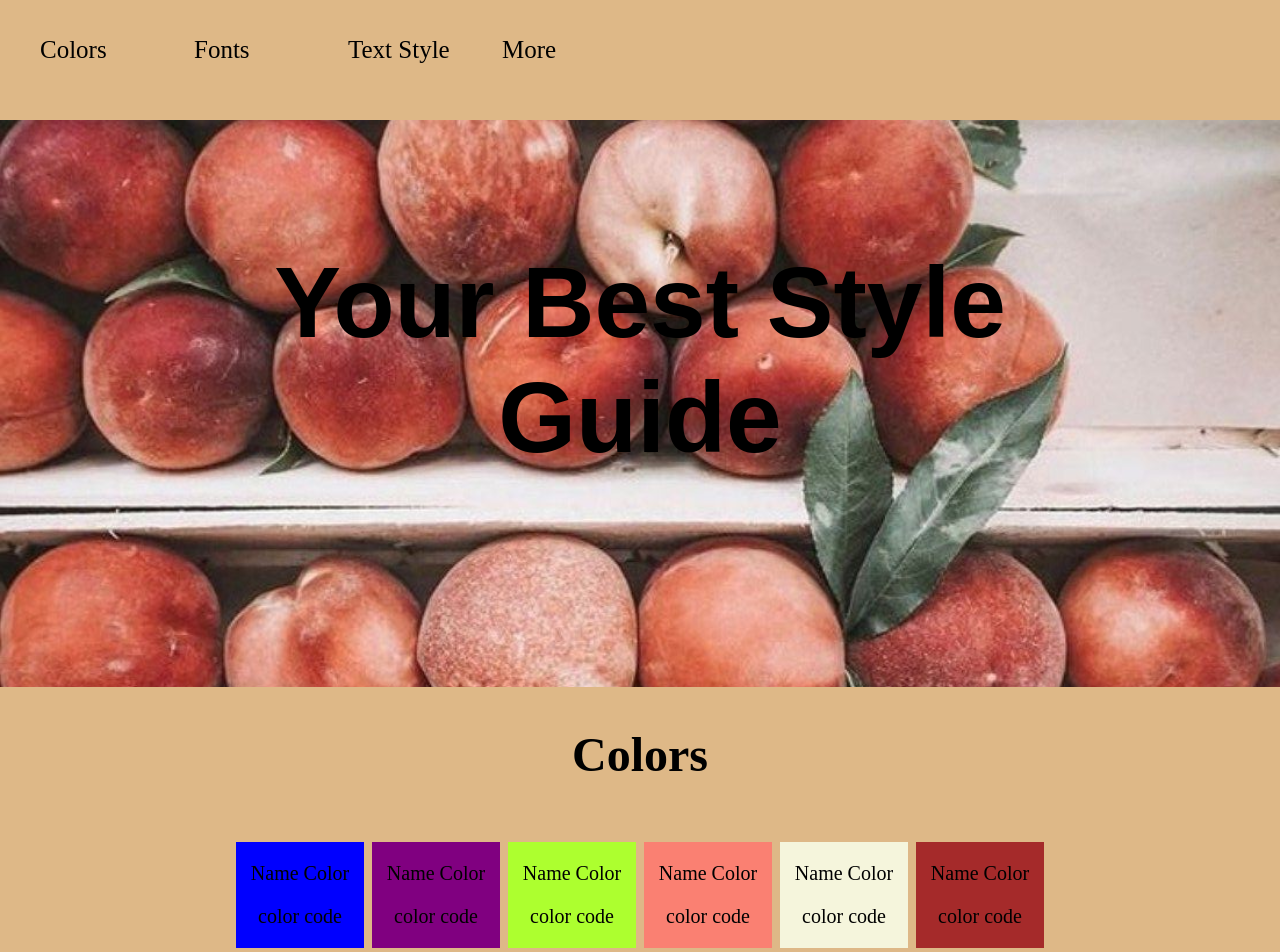
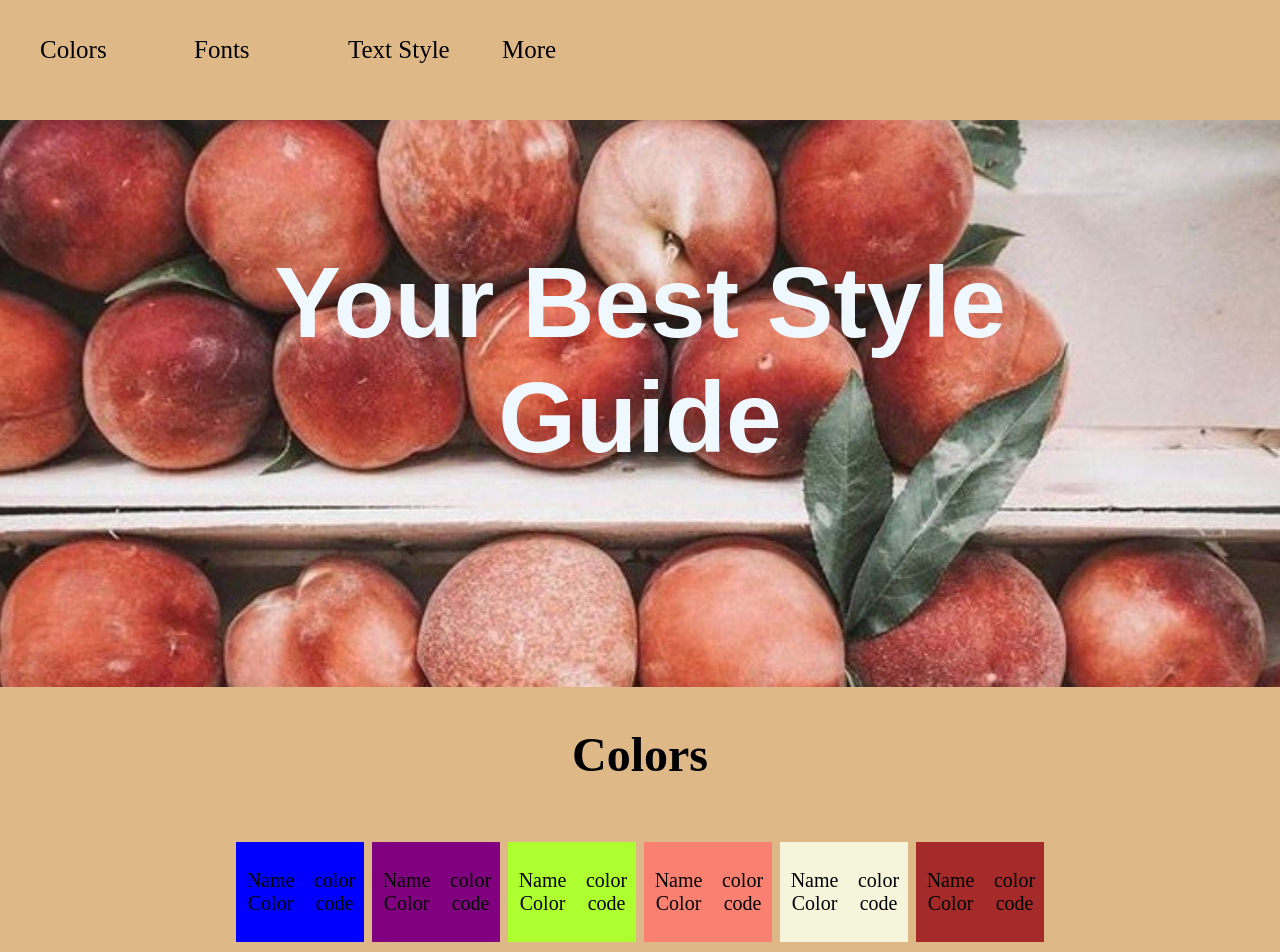
Before and after one commit to rebvital/website-design-system-starting, a plain HTML site: page starting/index.html in a window 1280 px wide. Shown: the top 952 px of the page. Drawn offline with Linux system fonts and the light colour scheme; a web font is replaced by a local one.

Commit message:
Update styles.css

```diff
--- a/starting/styles.css
+++ b/starting/styles.css
@@ -14,7 +14,7 @@ nav{
     height: 15%;
 }
 nav li {
-    display: inline-block;
+    display: inline-flex;
     position: relative;
     top: 20px;
     width: 150px;
@@ -44,6 +44,7 @@ a {
     text-align: center;
     font-size: 100px;
     font-family: Antic Slab, sans-serif;
+    color: aliceblue;
 }
  section{
      position: relative;
@@ -60,12 +61,13 @@ a {
  }
  .color{
     position: relative;
-     display: inline-block;
+     display: inline-flex;
      width: 10%;
-     text-align: center;
      margin: 20px auto;
      min-height: 100px;
      font-size: 20px;
+     justify-content: center;
+     align-items: center;
  }
  #blue{
      background-color: blue;
```
